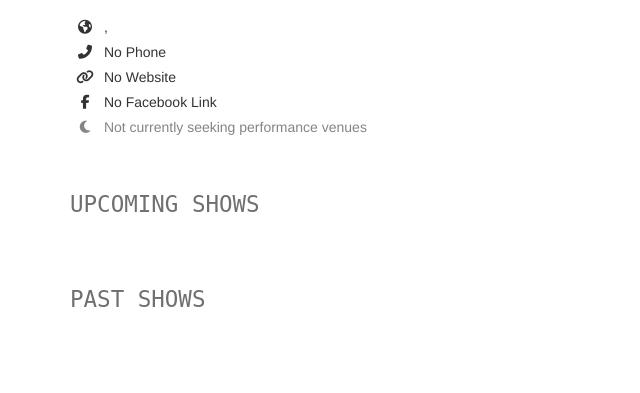
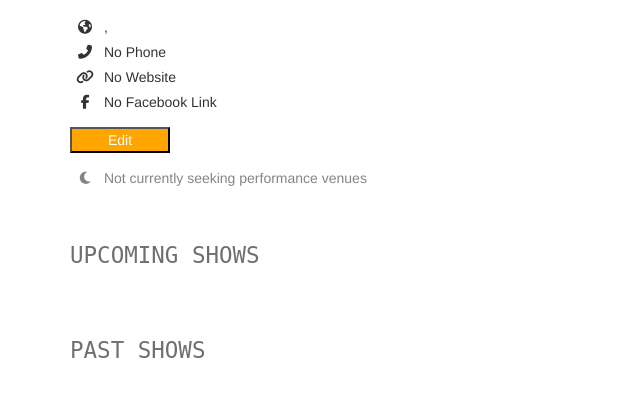
Before and after one commit to WhiteHatJoker/flask-venue-booking-website, a Flask app: template templates/pages/show_artist.html in a window 1280 px wide. Shown: the part 118-511 px from the top of the page, without its empty margins (0-640 px from the left). Run offline with Flask 2, Linux system fonts and the light colour scheme; the template is opened without the code that fills it, so the values that code supplies are empty; parts of the project's set-up code (start-up, migrations or seed data) failed here and were passed over; some libraries are stand-ins or nearby versions.

Commit message:
add edit button to artist page

```diff
--- a/templates/pages/show_artist.html
+++ b/templates/pages/show_artist.html
@@ -26,8 +26,11 @@
 		<p>
 			<i class="fab fa-facebook-f"></i> {% if artist.facebook_link %}<a href="{{ artist.facebook_link }}" target="_blank">{{ artist.facebook_link }}</a>{% else %}No Facebook Link{% endif %}
         </p>
+        <div class="buttons-wrapper">
+            <button id="edit-venue" onclick="location.href='/artists/{{ artist.id }}/edit'">Edit</button>
+        </div>
 		{% if artist.seeking_venue %}
-		<div class="seeking">
+		<div class="seeking" style="margin-top:10px;">
 			<p class="lead">Currently seeking performance venues</p>
 			<div class="description">
 				<i class="fas fa-quote-left"></i> {{ artist.seeking_description }} <i class="fas fa-quote-right"></i>
```
